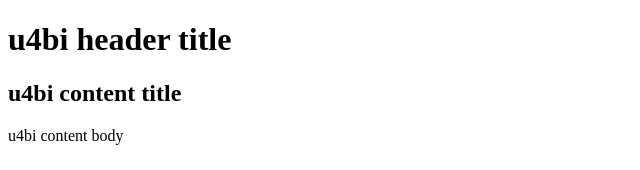
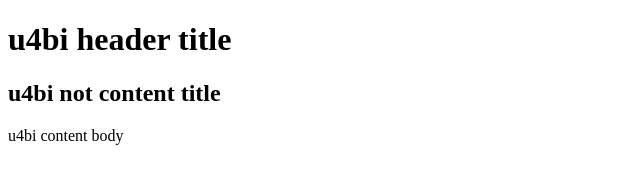
Before and after one commit to u4bi-store/react_workspace, a React app in the folder react-basic/: page / in a window 1280 px wide. Shown: the top 170 px of the page, without its empty margins (0-640 px from the left). Built offline with nearby package versions, Linux system fonts and the light colour scheme.

Commit message:
컴포넌트에 프로퍼티가 넘어오지 않았을 때 기본값 설정하는법

```diff
--- a/react-basic/src/components/App.js
+++ b/react-basic/src/components/App.js
@@ -44,4 +44,10 @@ class App extends React.Component {
 
 */
 
+App.defaultProps = {
+    headerTitle: 'u4bi not header title',
+    contentTitle: 'u4bi not content title',
+    contentBody: 'u4bi not content body'
+};
+
 export default App;
--- a/react-basic/src/index.js
+++ b/react-basic/src/index.js
@@ -4,7 +4,7 @@ import App from './components/App';
 
 const rootElement = document.getElementById('root');
 ReactDOM.render(<App headerTitle = "u4bi header title"
-                     contentTitle = "u4bi content title"
+                     //contentTitle = "u4bi content title"
                      contentBody = "u4bi content body"/>, rootElement);
 
 // App 컴포넌트를 불러와서 root element
```
